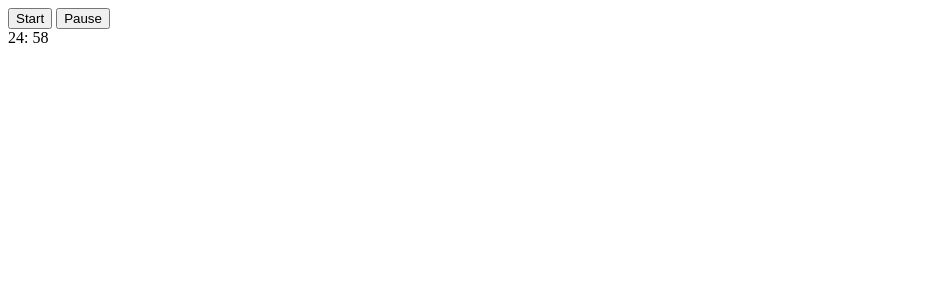
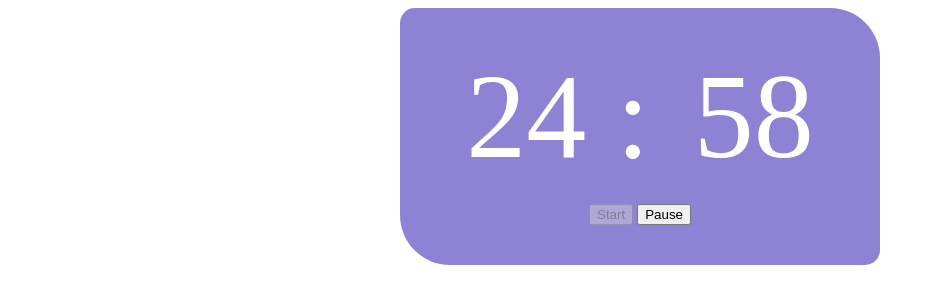
Before and after one commit to ell-br/timer-app, a plain HTML site: page index.html in a window 1280 px wide. Both pictures are taken after a click on the button "Start". Shown: the whole page, without its empty margins (0-935 px from the left). Drawn offline with Linux system fonts and the light colour scheme.

Commit message:
Edits to index.html, script.js, styles.css
Fixed bugs in timer - now shows all numbers as 2 digits, and does not speed up countdown when Start is clicked again. Added basic styling, reorder  HTML elements.

```diff
--- a/index.html
+++ b/index.html
@@ -8,15 +8,16 @@
     <title>Focus Timer</title>
 </head>
 <body>
-    <div id = "timer-container">
-        <div id = "timer-btns">
+    <div class = "timer-container">
+        <div id = "timer-display">
+          <span id="mins-display">25 :</span>
+          <span id="secs-display">00</span>
+      </div> <br>
+      <div id = "timer-btns">
             <button id="start-btn">Start</button>
             <button id="pause-btn">Pause</button>
         </div>
-      <div id = "timer-display">
-          <span id="mins-display">25</span>:
-          <span id="secs-display">00</span>
-      </div>
+
     </div>
     <script src="script.js"></script>
 </body>
--- a/script.js
+++ b/script.js
@@ -29,26 +29,41 @@ function startTimer() {
 
 document.querySelector("#start-btn").addEventListener("click", startTimer());
 */
-var mins = 25;
+var focusPeriod = 25;
+var timeLeft = focusPeriod*60;
 
 function startTimer() {
-    setInterval(countDownSecs, 1000);
-    setInterval(countDownMins, 60000);
-    var secs = mins*60;
+    var int = setInterval(countDownSecs, 1000);
+
+    document.querySelector("#start-btn").disabled = true;
+    keepCounting = true;
 
 
     function countDownSecs() {
+      if (keepCounting) {
+        timeLeft-=1;
+        var secs = timeLeft%60;
+        var mins = Math.floor(timeLeft/60);
+        console.log(secs + mins);
 
-        secs-=1;
-        console.log(secs%60);
-        document.querySelector("#secs-display").innerHTML = secs%60;
+        document.querySelector("#secs-display").innerHTML = secs > 9 ? secs : "0" + secs;
+        document.querySelector("#mins-display").innerHTML = mins > 9 ? mins + " :" : "0" + mins + " :";
+      } else {
+        clearInterval(int);
+        keepCounting = true;
+      }
+
+
+
     }
-    function countDownMins() {
-        mins-=1;
-        console.log(mins);
-        document.querySelector("#mins-display").innerHTML = mins;
-    }
-    countDownMins();
 }
 
+function stopTimer() {
+  document.querySelector("#start-btn").disabled = false;
+  keepCounting = false;
+}
+
+
+
 document.querySelector("#start-btn").addEventListener("click", startTimer);
+document.querySelector("#pause-btn").addEventListener("click", stopTimer);
--- a/styles.css
+++ b/styles.css
@@ -0,0 +1,17 @@
+.timer-container {
+    border-radius: 15px 50px;
+    background-color: rgb(141, 130, 211);
+    padding: 40px;
+    width: 400px;
+    margin:auto;
+    text-align: center;
+}
+.focus {
+
+}
+
+#mins-display, #secs-display {
+    font-size: 7.5rem;
+    color: white;
+    padding: 20px;
+}
```
